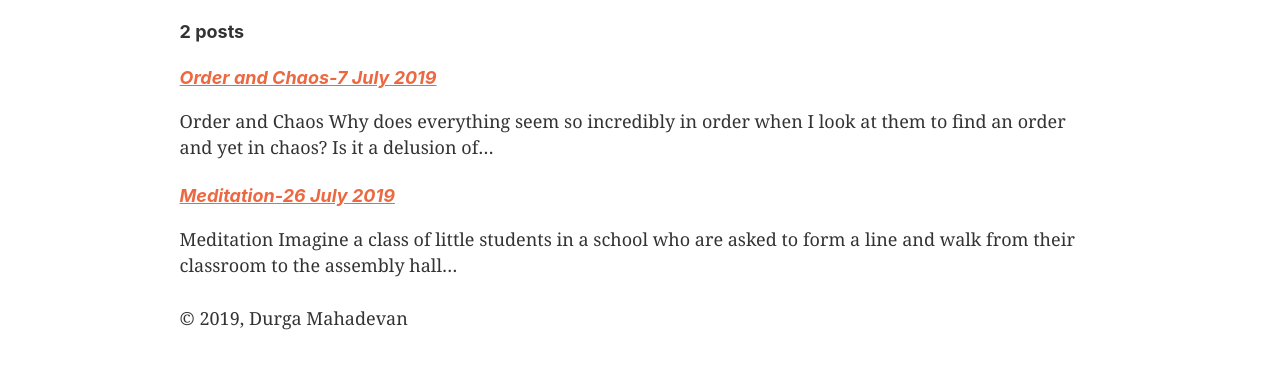
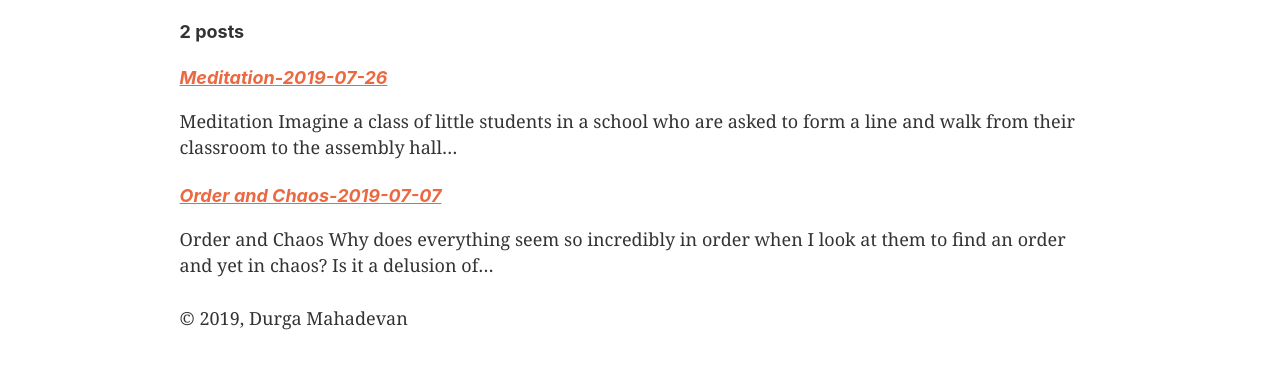
Before and after one commit to durgamahadevan/new-blog-post, a Gatsby site: page / in a window 1280 px wide. Shown: the part 171-540 px from the top of the page. Built offline with nearby package versions, Linux system fonts and the light colour scheme; Gatsby itself is replaced by a stand-in of ours.

Commit message:
date format changes

```diff
--- a/src/markdown-pages/Meditation.md
+++ b/src/markdown-pages/Meditation.md
@@ -1,6 +1,6 @@
 ---
 title: "Meditation"
-date: "26 July 2019"
+date: "2019-07-26"
 ---
 
 # Meditation
--- a/src/markdown-pages/Order-and-chaos.md
+++ b/src/markdown-pages/Order-and-chaos.md
@@ -1,6 +1,6 @@
 ---
 title: "Order and Chaos"
-date: "7 July 2019"
+date: "2019-07-07"
 ---
 # Order and Chaos
 
--- a/src/pages/index.js
+++ b/src/pages/index.js
@@ -39,7 +39,7 @@ export default IndexPage
 
 export const query = graphql`
 query  {
-  allMarkdownRemark(sort:{fields : [frontmatter___date], order: DESC}) {
+  allMarkdownRemark(sort:{fields : frontmatter___date, order: DESC}) {
     totalCount
     edges {
       node {
```
